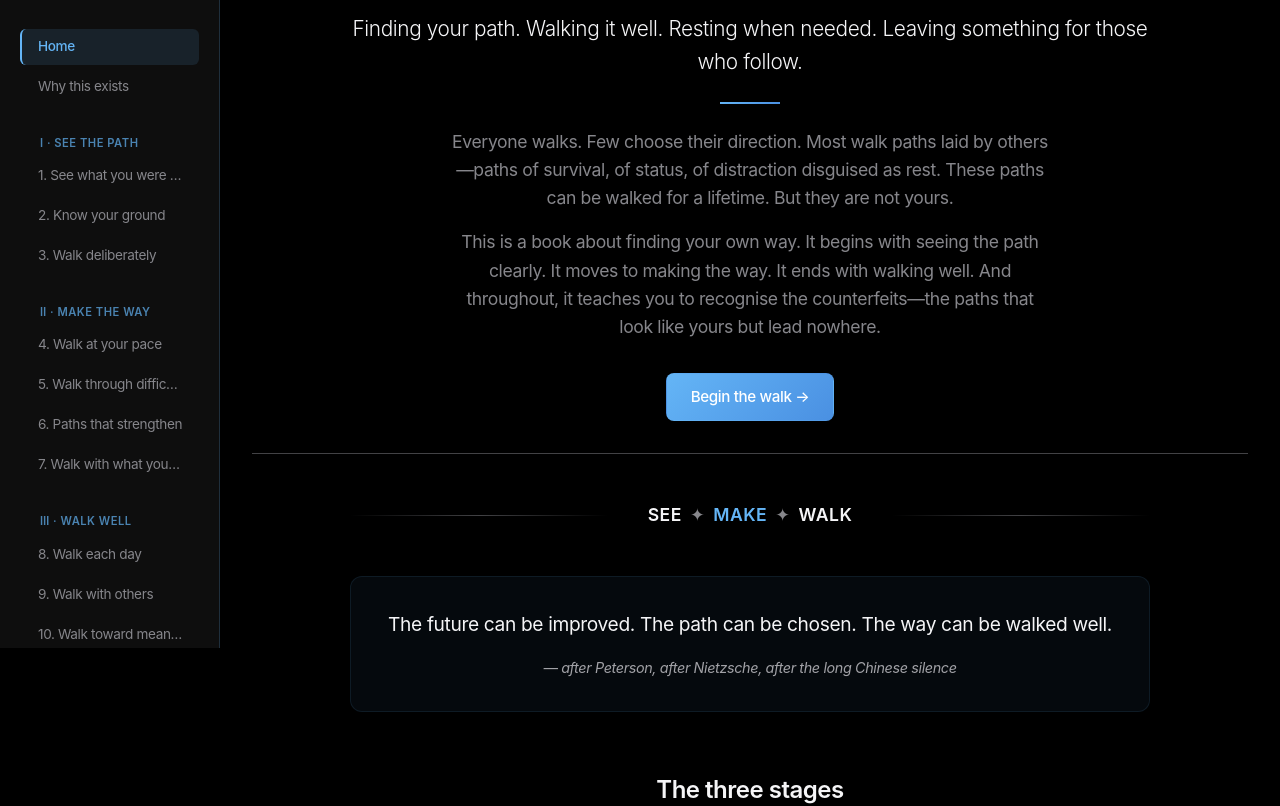
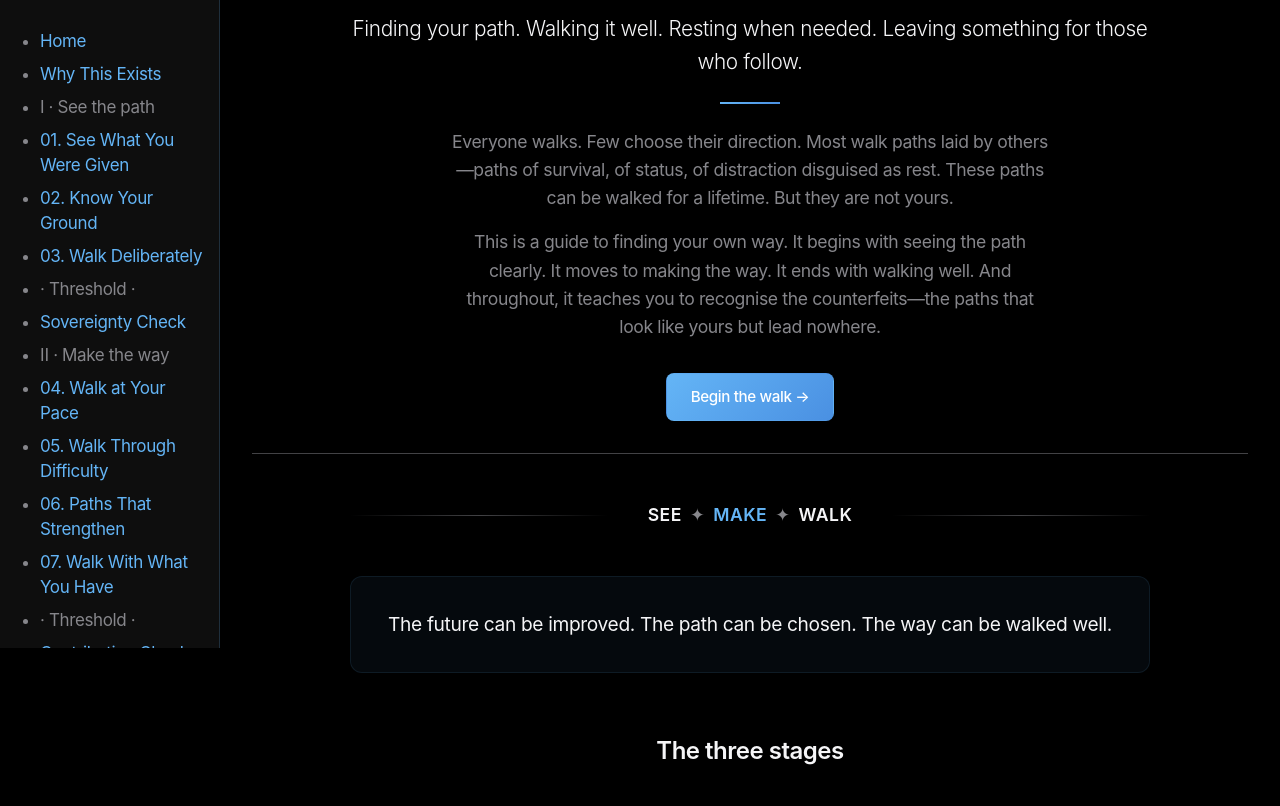
Before and after one commit to modigaphemelo/The-Way, a plain HTML site: page index.html in a window 1280 px wide. Shown: the part 152-958 px from the top of the page. Drawn offline with Linux system fonts and the light colour scheme.

Commit message:
Refactor navigation and update content structure

```diff
--- a/index.html
+++ b/index.html
@@ -10,66 +10,53 @@
     <link rel="icon" href="favicon.png" type="image/png">
 </head>
 <body>
-    <!-- reading progress indicator -->
+
     <div class="progress">
         <div class="progress-fill" id="progressFill"></div>
     </div>
 
-    <!-- mobile nav toggle -->
     <button class="nav-toggle" id="navToggle" aria-label="Open navigation">
         <i class="fas fa-compass"></i>
     </button>
 
     <div class="container">
-        <!-- sidebar / site navigation -->
+
         <aside class="sidebar" id="sidebar">
             <div class="sidebar-header">
                 <h1>The Way</h1>
                 <p class="sidebar-subtitle">Finding your path.<br>Walking it well.</p>
             </div>
 
-            <nav class="sidebar-nav">
-                <ul>
-                    <li><a href="index.html" class="active">Home</a></li>
-                    <li><a href="begin.html">Why this exists</a></li>
-                </ul>
+            <ul class="nav-links">
+                <li><a href="index.html" class="active">Home</a></li>
+                <li><a href="begin.html">Why This Exists</a></li>
 
-                <div class="nav-group">
-                    <h4 class="nav-group-title">Ⅰ · See the path</h4>
-                    <ul>
-                        <li><a href="see/01-see-what-you-were-given.html">1. See what you were given</a></li>
-                        <li><a href="see/02-know-your-ground.html">2. Know your ground</a></li>
-                        <li><a href="see/03-walk-deliberately.html">3. Walk deliberately</a></li>
-                    </ul>
-                </div>
+                <li class="nav-category">Ⅰ · See the path</li>
+                <li><a href="see/01-see-what-you-were-given.html">01. See What You Were Given</a></li>
+                <li><a href="see/02-know-your-ground.html">02. Know Your Ground</a></li>
+                <li><a href="see/03-walk-deliberately.html">03. Walk Deliberately</a></li>
 
-                <div class="nav-group">
-                    <h4 class="nav-group-title">Ⅱ · Make the way</h4>
-                    <ul>
-                        <li><a href="make/01-walk-at-your-pace.html">4. Walk at your pace</a></li>
-                        <li><a href="make/02-walk-through-difficulty.html">5. Walk through difficulty</a></li>
-                        <li><a href="make/03-paths-that-strengthen.html">6. Paths that strengthen</a></li>
-                        <li><a href="make/04-walk-with-what-you-have.html">7. Walk with what you have</a></li>
-                    </ul>
-                </div>
+                <li class="nav-category">· Threshold ·</li>
+                <li><a href="threshold/sovereignty.html">Sovereignty Check</a></li>
 
-                <div class="nav-group">
-                    <h4 class="nav-group-title">Ⅲ · Walk well</h4>
-                    <ul>
-                        <li><a href="walk/01-walk-each-day.html">8. Walk each day</a></li>
-                        <li><a href="walk/02-walk-with-others.html">9. Walk with others</a></li>
-                        <li><a href="walk/03-walk-toward-meaning.html">10. Walk toward meaning</a></li>
-                    </ul>
-                </div>
+                <li class="nav-category">Ⅱ · Make the way</li>
+                <li><a href="make/01-walk-at-your-pace.html">04. Walk at Your Pace</a></li>
+                <li><a href="make/02-walk-through-difficulty.html">05. Walk Through Difficulty</a></li>
+                <li><a href="make/03-paths-that-strengthen.html">06. Paths That Strengthen</a></li>
+                <li><a href="make/04-walk-with-what-you-have.html">07. Walk With What You Have</a></li>
 
-                <div class="nav-group">
-                    <h4 class="nav-group-title">· Between the stages ·</h4>
-                    <ul>
-                        <li><a href="threshold/counterfeit.html">The counterfeit paths</a></li>
-                        <li><a href="threshold/restoration.html">Rest, not escape</a></li>
-                    </ul>
-                </div>
-            </nav>
+                <li class="nav-category">· Threshold ·</li>
+                <li><a href="threshold/contribution.html">Contribution Check</a></li>
+
+                <li class="nav-category">Ⅲ · Walk well</li>
+                <li><a href="walk/01-walk-each-day.html">08. Walk Each Day</a></li>
+                <li><a href="walk/02-walk-with-others.html">09. Walk With Others</a></li>
+                <li><a href="walk/03-walk-toward-meaning.html">10. Walk Toward Meaning</a></li>
+
+                <li class="nav-category">· Thresholds ·</li>
+                <li><a href="threshold/restoration.html">Rest, Not Escape</a></li>
+                <li><a href="threshold/legacy.html">Legacy Check</a></li>
+            </ul>
 
             <div class="sidebar-footer">
                 <a href="https://github.com/modigaphemelo" target="_blank" rel="noopener"><i class="fab fa-github"></i></a>
@@ -78,9 +65,8 @@
             </div>
         </aside>
 
-        <!-- main content area -->
         <main class="main">
-            <!-- hero section -->
+
             <section class="hero">
                 <div class="hero-content">
                     <h2 class="hero-eyebrow">A guide to becoming someone who holds under pressure</h2>
@@ -88,14 +74,13 @@
                     <p class="hero-line">Finding your path. Walking it well. Resting when needed. Leaving something for those who follow.</p>
                     <div class="hero-divider"></div>
                     <p class="hero-text">Everyone walks. Few choose their direction. Most walk paths laid by others—paths of survival, of status, of distraction disguised as rest. These paths can be walked for a lifetime. But they are not yours.</p>
-                    <p class="hero-text">This is a book about finding your own way. It begins with seeing the path clearly. It moves to making the way. It ends with walking well. And throughout, it teaches you to recognise the counterfeits—the paths that look like yours but lead nowhere.</p>
+                    <p class="hero-text">This is a guide to finding your own way. It begins with seeing the path clearly. It moves to making the way. It ends with walking well. And throughout, it teaches you to recognise the counterfeits—the paths that look like yours but lead nowhere.</p>
                     <div class="hero-foot">
                         <a href="begin.html" class="button button-primary">Begin the walk →</a>
                     </div>
                 </div>
             </section>
 
-            <!-- threshold / three stages visual -->
             <div class="threshold">
                 <div class="threshold-line"></div>
                 <div class="threshold-words">
@@ -108,13 +93,10 @@
                 <div class="threshold-line"></div>
             </div>
 
-            <!-- invitation / grounding statement -->
             <section class="ground">
                 <p>The future can be improved. The path can be chosen. The way can be walked well.</p>
-                <p class="ground-credit">— after Peterson, after Nietzsche, after the long Chinese silence</p>
             </section>
 
-            <!-- three pillars (detailed) -->
             <section class="pillars">
                 <h2 class="section-title">The three stages</h2>
 
@@ -122,7 +104,7 @@
                     <div class="pillar-marker">Ⅰ</div>
                     <div class="pillar-content">
                         <h3 class="pillar-title">See the path</h3>
-                        <p class="pillar-subtitle"><strong>Sovereignty</strong> — the ability to choose your direction without permission</p>
+                        <p class="pillar-subtitle"><strong style="color: var(--path-primary);">Sovereignty</strong> — the ability to choose your direction without permission</p>
                         <p>Before you can walk well, you must see where you are and where you've been walking without choosing. Examine the directions you absorbed from family, culture, circumstance. Know your ground: your strengths, weaknesses, resources, constraints. Walk deliberately, not on autopilot.</p>
                         <div class="pillar-practices">
                             <span>See what you were given</span> <span class="sep">·</span>
@@ -130,6 +112,9 @@
                             <span>Walk deliberately</span>
                         </div>
                         <p class="pillar-threshold"><span class="threshold-label">Threshold</span> You can choose your direction without permission. You carry your own provisions.</p>
+                        <div style="margin-top: 1.5rem;">
+                            <a href="see/01-see-what-you-were-given.html" class="simple-link">Begin Stage 1 →</a>
+                        </div>
                     </div>
                 </div>
 
@@ -137,7 +122,7 @@
                     <div class="pillar-marker">Ⅱ</div>
                     <div class="pillar-content">
                         <h3 class="pillar-title accent">Make the way</h3>
-                        <p class="pillar-subtitle"><strong>Contribution</strong> — building what remains when you're gone</p>
+                        <p class="pillar-subtitle"><strong style="color: var(--path-primary);">Contribution</strong> — building what remains when you're gone</p>
                         <p>With clear ground and deliberate steps, you begin creating the path that is yours alone. Walk at your pace—find the rhythm that suits your nature. Walk through difficulty; the walking itself clears the way. Build paths that strengthen with use. Walk with what you have: time, energy, attention—allocate them wisely.</p>
                         <div class="pillar-practices">
                             <span>Walk at your pace</span> <span class="sep">·</span>
@@ -146,6 +131,9 @@
                             <span>Walk with what you have</span>
                         </div>
                         <p class="pillar-threshold"><span class="threshold-label">Threshold</span> You build what remains when you're not there to defend it. Your walking creates something that walks on its own.</p>
+                        <div style="margin-top: 1.5rem;">
+                            <a href="make/01-walk-at-your-pace.html" class="simple-link">Begin Stage 2 →</a>
+                        </div>
                     </div>
                 </div>
 
@@ -153,7 +141,7 @@
                     <div class="pillar-marker">Ⅲ</div>
                     <div class="pillar-content">
                         <h3 class="pillar-title">Walk well</h3>
-                        <p class="pillar-subtitle"><strong>Restoration</strong> — moving in a way that renews, not depletes</p>
+                        <p class="pillar-subtitle"><strong style="color: var(--path-primary);">Restoration</strong> — moving in a way that renews, not depletes</p>
                         <p>With direction set and ground known, focus on moving with skill and purpose. Walk each day—consistency over intensity. Walk with others; choose companions who walk toward similar horizons. Walk toward meaning: direct your built life toward something that matters. Know the difference between rest that renews and escape that drains.</p>
                         <div class="pillar-practices">
                             <span>Walk each day</span> <span class="sep">·</span>
@@ -161,25 +149,27 @@
                             <span>Walk toward meaning</span>
                         </div>
                         <p class="pillar-threshold"><span class="threshold-label">Threshold</span> Your walking renews itself. You could do this for the rest of your life without breaking.</p>
+                        <div style="margin-top: 1.5rem;">
+                            <a href="walk/01-walk-each-day.html" class="simple-link">Begin Stage 3 →</a>
+                        </div>
                     </div>
                 </div>
             </section>
 
-            <!-- counterfeit detection summary -->
             <section class="counterfeit">
                 <h2 class="section-title">The counterfeit paths</h2>
-                <p class="counterfeit-intro">Linus saw three stages: survival, social order, entertainment. But entertainment is not the third stage—it is the counterfeit. The attention economy offers fake versions of everything real. Learn to see them.</p>
+                <p class="counterfeit-intro">The third stage has a counterfeit: entertainment disguised as restoration. Learn to see the difference.</p>
 
                 <div class="counterfeit-grid">
                     <div class="counterfeit-card">
                         <h4 class="counterfeit-head">Sovereignty</h4>
                         <p class="counterfeit-real">I can choose</p>
-                        <p class="counterfeit-fake">↯ I can 'work anywhere' (gig precarity)</p>
+                        <p class="counterfeit-fake">↯ I can 'work anywhere' (but have no security)</p>
                     </div>
                     <div class="counterfeit-card">
                         <h4 class="counterfeit-head">Contribution</h4>
                         <p class="counterfeit-real">I built something</p>
-                        <p class="counterfeit-fake">↯ I perform building (productivity theatre)</p>
+                        <p class="counterfeit-fake">↯ I perform building (visibility without value)</p>
                     </div>
                     <div class="counterfeit-card">
                         <h4 class="counterfeit-head">Restoration</h4>
@@ -189,12 +179,11 @@
                 </div>
 
                 <div class="counterfeit-practice">
-                    <p><strong>The detection practice:</strong> Before you call it sovereignty, ask: “Could I lose this and still walk?” Before you call it contribution, ask: “Would this matter if my name weren't on it?” Before you call it restoration, ask: “Am I more able to walk tomorrow?”</p>
+                    <p><strong>The detection practice:</strong> Before you call it sovereignty, ask: "Could I lose this and still walk?" Before you call it contribution, ask: "Would this matter if my name weren't on it?" Before you call it restoration, ask: "Am I more able to walk tomorrow?"</p>
                     <p class="counterfeit-link"><a href="threshold/counterfeit.html">Learn to recognise the counterfeits →</a></p>
                 </div>
             </section>
 
-            <!-- the sequence reminder -->
             <section class="sequence">
                 <div class="sequence-box">
                     <h3 class="sequence-title">Walk in order</h3>
@@ -219,7 +208,6 @@
                 </div>
             </section>
 
-            <!-- invitation / start -->
             <section class="invitation">
                 <div class="invitation-card">
                     <h2>Begin where you are</h2>
@@ -229,7 +217,6 @@
                 </div>
             </section>
 
-            <!-- footer -->
             <footer class="footer">
                 <p>The Way · 2026</p>
                 <p class="footer-credit">Finding your path. Walking it well. Resting when needed. Leaving something for those who follow.</p>
@@ -237,10 +224,8 @@
         </main>
     </div>
 
-    <!-- javascript for mobile nav and progress -->
     <script>
         (function() {
-            // mobile nav toggle
             const toggle = document.getElementById('navToggle');
             const sidebar = document.getElementById('sidebar');
             if (toggle && sidebar) {
@@ -257,7 +242,6 @@
                 });
             }
 
-            // reading progress
             const progressFill = document.getElementById('progressFill');
             if (progressFill) {
                 window.addEventListener('scroll', function() {
@@ -270,4 +254,4 @@
         })();
     </script>
 </body>
-</html>
+ </html>
```
